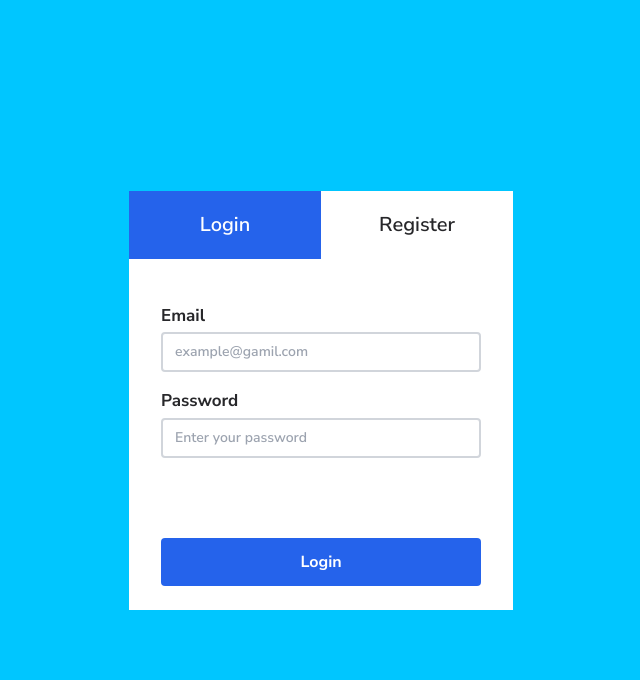
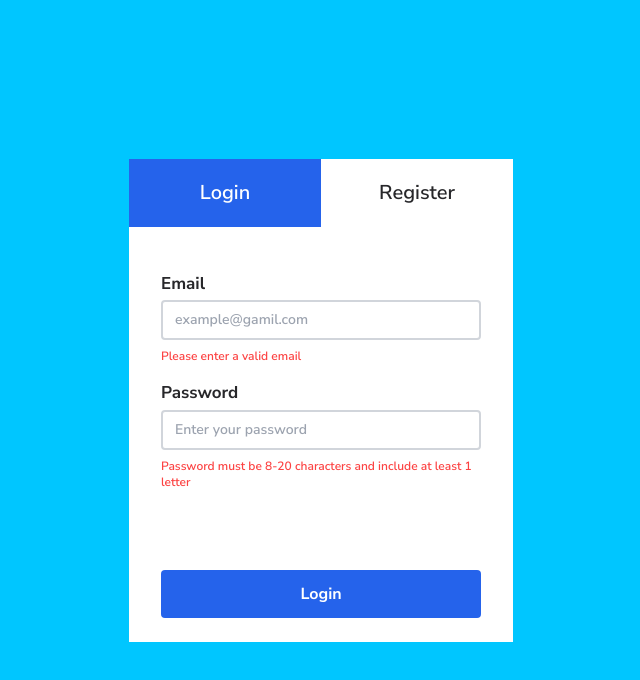
Before and after one commit to nonchain/Simple-React-Form, a React (Vite) app: page / in a window 1280 px wide. Shown: the top 680 px of the page, without its empty margins (319-959 px from the left). Built offline with nearby package versions, Linux system fonts and the light colour scheme.

Commit message:
Set patterns and required state

```diff
--- a/src/components/form/LoginForm.jsx
+++ b/src/components/form/LoginForm.jsx
@@ -13,8 +13,8 @@ const LoginForm = () => {
    return (
       <form className='w-full flex flex-col' onSubmit={onSubmitHandler}>
          <div className='w-full flex flex-col gap-4'>
-            <Input placeholder='example@gamil.com' type='email' label='Email' inputName='email' id='email' errorMessage='Please enter a valid email'/>
-            <Input placeholder='Enter your password' type='text' label='Password' inputName='password' id='password'/>
+            <Input placeholder='example@gamil.com' type='email' label='Email' inputName='email' id='email' errorMessage='Please enter a valid email' required={true}/>
+            <Input placeholder='Enter your password' type='text' label='Password' inputName='password' id='password' errorMessage='Password must be 8-20 characters and include at least 1 letter' required={true} pattern='^(?=.*[0-9])(?=.*[a-zA-Z])[a-zA-Z0-9!@#$%^&*]{8,20}$'/>
          </div>
          <Button text='Login' type='submit' className={'mt-20'} />
       </form>
--- a/src/components/form/RegisterForm.jsx
+++ b/src/components/form/RegisterForm.jsx
@@ -15,12 +15,12 @@ const RegisterForm = () => {
       <form className='w-full flex flex-col' onSubmit={onSubmitHandler}>
          <div className='w-full flex flex-col gap-4'>
             <div className="flex gap-2 items-center">
-               <Input placeholder='John' type='text' label='Forename' inputName='forename' id='forename' />
-               <Input placeholder='Deco' type='text' label='Surname' inputName='surname' id='surname' />
+               <Input placeholder='John' type='text' label='Forename' inputName='forename' id='forename' required={true}/>
+               <Input placeholder='Deco' type='text' label='Surname' inputName='surname' id='surname' required={true}/>
             </div>
-            <Input placeholder='example@gamil.com' type='email' label='Email' inputName='email' id='email' errorMessage='Please enter a valid email'/>
-            <Input placeholder='At least 3 characters' type='text' label='Username' inputName='username' id='username' errorMessage='Username must contains @'/>
-            <Input placeholder='At least 8 characters' type='text' label='Password' inputName='password' id='password' errorMessage='Password must be at least 8 characters'/>
+            <Input placeholder='example@gamil.com' type='email' label='Email' inputName='email' id='email' errorMessage='Please enter a valid email' required={true}/>
+            <Input placeholder='At least 3 characters' type='text' label='Username' inputName='username' id='username' errorMessage="Username should include '@' and should be 3-16 characters and shouldn't include any special character" required={true} pattern='^[A-Za-z0-9@]{3,16}$'/>
+            <Input placeholder='At least 8 characters' type='text' label='Password' inputName='password' id='password' errorMessage='Password must be 8-20 characters and include at least 1 letter' required={true} pattern='^(?=.*[0-9])(?=.*[a-zA-Z])[a-zA-Z0-9!@#$%^&*]{8,20}$'/>
          </div>
 
          <Button text='Register' type='submit' className={'mt-20'} />
--- a/src/index.css
+++ b/src/index.css
@@ -22,6 +22,10 @@ body {
   @apply bg-blue-600 text-white
 }
 
+.input:invalid ~ span {
+  @apply block;
+}
+
 /*==================== EXTERNAL CSS ====================*/
 .transition-100 {
   transition: 0.1s;
```
